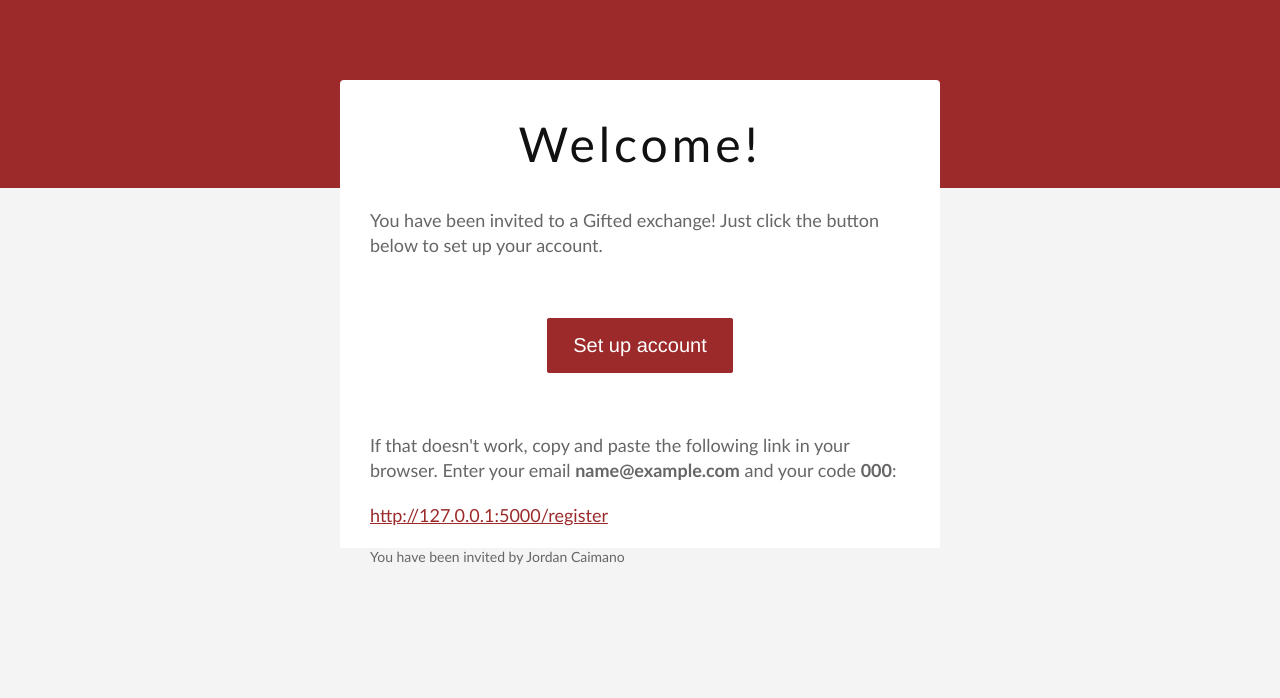
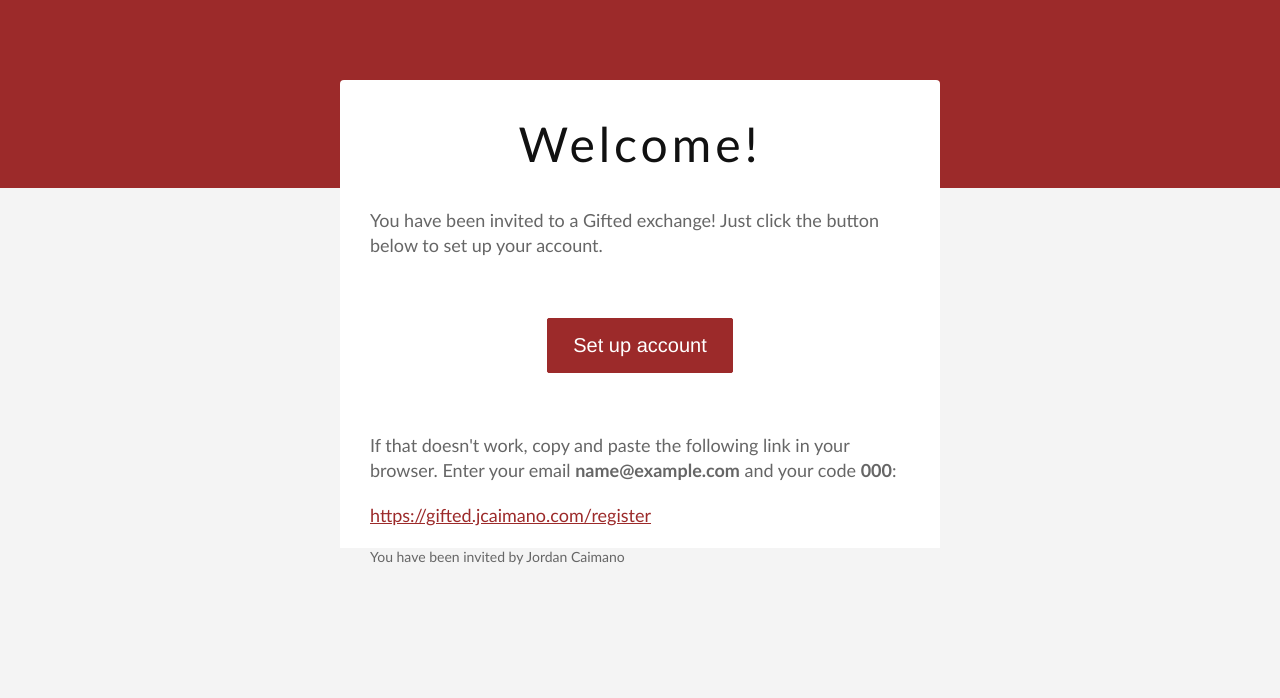
Before and after one commit to jordacai/gifted, a Flask app: template gifted/admin/templates/email.html in a window 1280 px wide. Shown: the top 698 px of the page. Run offline with Flask 2, Linux system fonts and the light colour scheme; the template is opened without the code that fills it: most values are stand-ins (such as "Sample title", 1, 10 or a date in 2020); parts of the project's set-up code (start-up, migrations or seed data) failed here and were passed over.

Commit message:
Updated email with hosted endpoint.

```diff
--- a/gifted/admin/routes.py
+++ b/gifted/admin/routes.py
@@ -106,7 +106,7 @@ def invite():
 
     message = Message('You have been invited to participate in a Gifted exchange!',
                       sender=current_app.config.get("MAIL_USERNAME"),
-                      recipients=[current_app.config.get("MAIL_USERNAME")])
+                      recipients=[email])
 
     message.html = render_template('email.html', email=invitation.email, code=invitation.code)
     mail.send(message)
--- a/gifted/admin/templates/email.html
+++ b/gifted/admin/templates/email.html
@@ -109,7 +109,7 @@
                         <table border="0" cellspacing="0" cellpadding="0">
                           <tr>
                               <td align="center" style="border-radius: 3px;" bgcolor="#9C2A2A">
-                                  <a href="http://127.0.0.1:5000/register?email={{ email }}&code={{ code }}" target="_blank" style="font-size: 20px; font-family: Helvetica, Arial, sans-serif; color: #ffffff; text-decoration: none; color: #ffffff; text-decoration: none; padding: 15px 25px; border-radius: 2px; border: 1px solid #9C2A2A; display: inline-block;">Set up account</a></td>
+                                  <a href="https://gifted.jcaimano.com/register?email={{ email }}&code={{ code }}" target="_blank" style="font-size: 20px; font-family: Helvetica, Arial, sans-serif; color: #ffffff; text-decoration: none; color: #ffffff; text-decoration: none; padding: 15px 25px; border-radius: 2px; border: 1px solid #9C2A2A; display: inline-block;">Set up account</a></td>
                           </tr>
                         </table>
                       </td>
@@ -124,7 +124,7 @@
               </tr>
                 <tr>
                   <td bgcolor="#ffffff" align="left" style="padding: 20px 30px 20px 30px; color: #666666; font-family: 'Lato', Helvetica, Arial, sans-serif; font-size: 18px; font-weight: 400; line-height: 25px;" >
-                    <p style="margin: 0;"><a href="http://127.0.0.1:5000/register" target="_blank" style="color: #9C2A2A;">http://127.0.0.1:5000/register</a></p>
+                    <p style="margin: 0;"><a href="https://gifted.jcaimano.com/register" target="_blank" style="color: #9C2A2A;">https://gifted.jcaimano.com/register</a></p>
                   </td>
                 </tr>
             </table>
```
